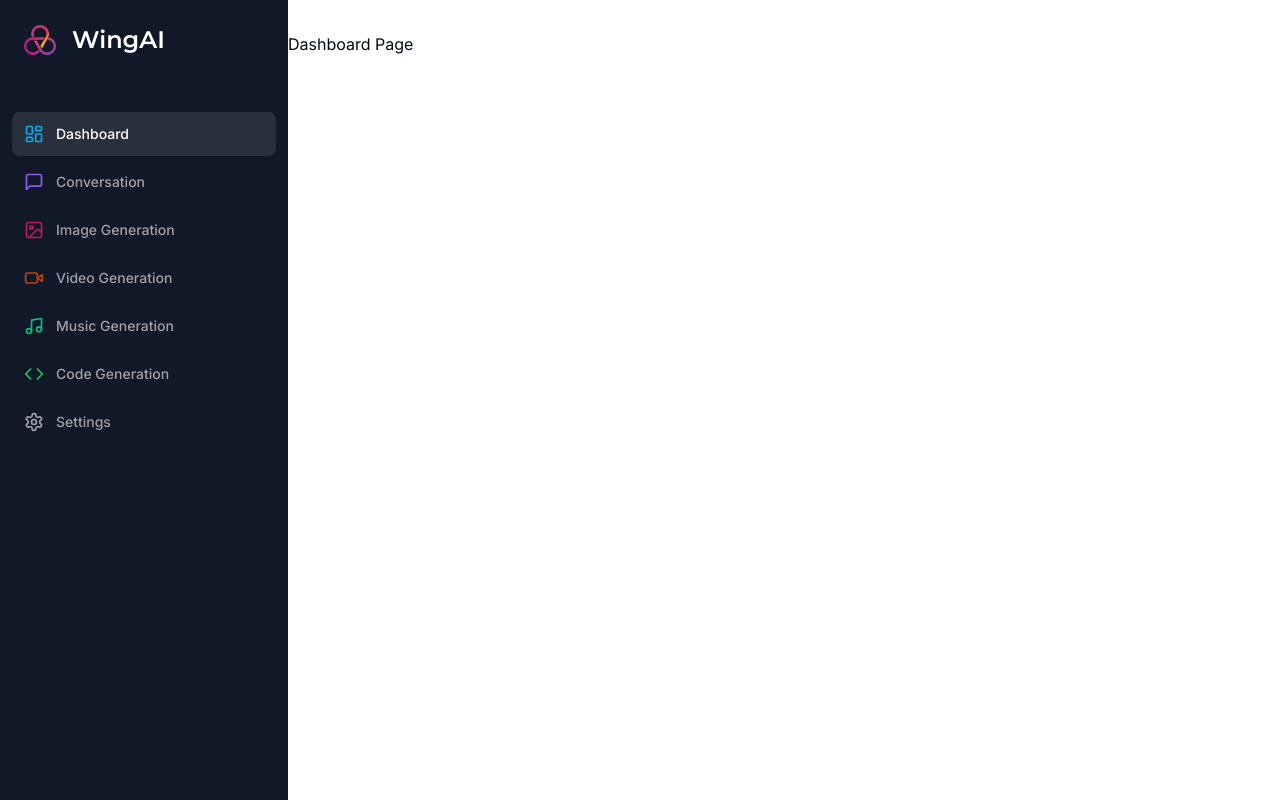
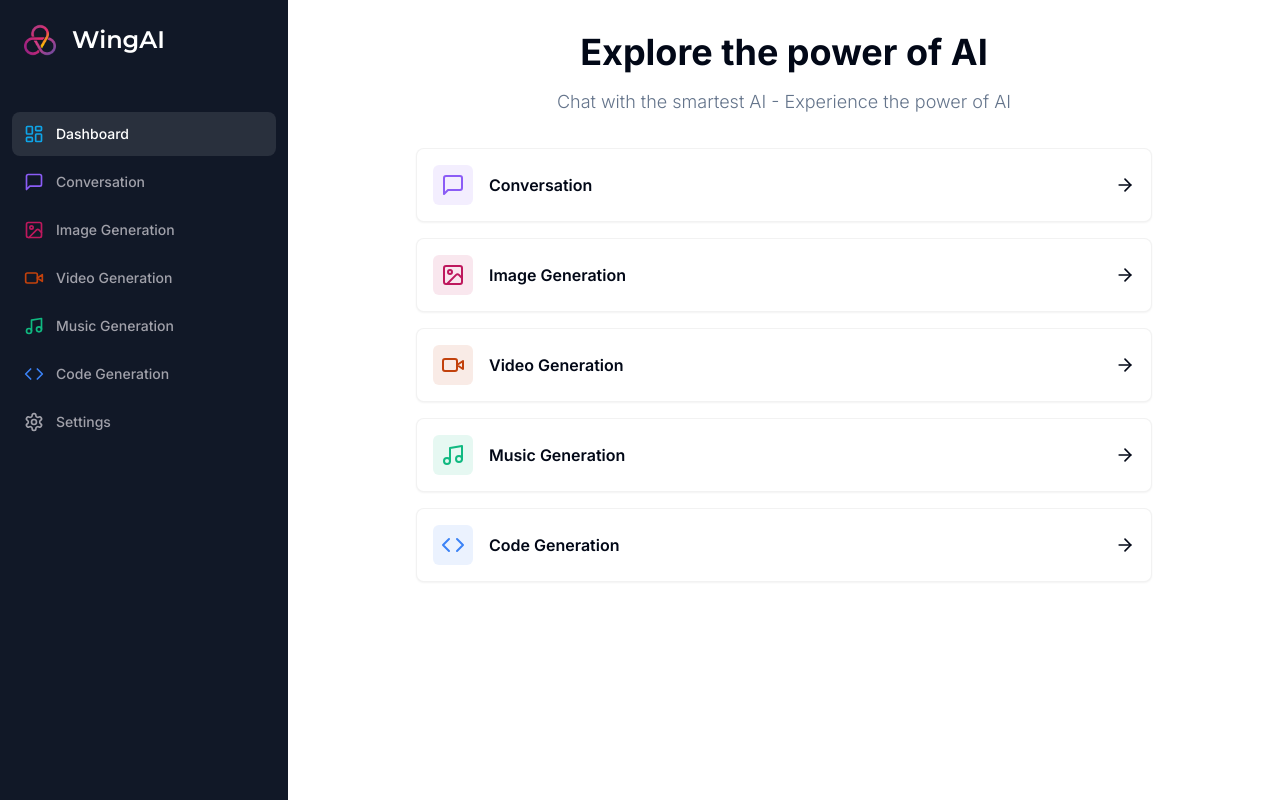
Before and after one commit to Iam-DeepakVel/WingAI-SAAS, a Next.js app: page /dashboard in a window 1280 px wide. Built offline with nearby package versions, Linux system fonts and the light colour scheme.

Commit message:
feat: add dashboard UI

```diff
--- a/app/(dashboard)/(routes)/dashboard/page.tsx
+++ b/app/(dashboard)/(routes)/dashboard/page.tsx
@@ -1,7 +1,84 @@
+"use client";
+
+import { Card } from "@/components/ui/card";
+import { cn } from "@/lib/utils";
+import {
+  ArrowRight,
+  MessageSquare,
+  ImageIcon,
+  VideoIcon,
+  Music,
+  Code,
+} from "lucide-react";
+import { useRouter } from "next/navigation";
+
+const tools = [
+  {
+    label: "Conversation",
+    icon: MessageSquare,
+    color: "text-violet-500",
+    bgColor: "bg-violet-500/10",
+    href: "/conversation",
+  },
+  {
+    label: "Image Generation",
+    icon: ImageIcon,
+    href: "/image",
+    color: "text-pink-700",
+    bgColor: "bg-pink-700/10",
+  },
+  {
+    label: "Video Generation",
+    icon: VideoIcon,
+    href: "/video",
+    color: "text-orange-700",
+    bgColor: "bg-orange-700/10",
+  },
+  {
+    label: "Music Generation",
+    icon: Music,
+    href: "/music",
+    color: "text-emerald-500",
+    bgColor: "bg-emerald-500/10",
+  },
+  {
+    label: "Code Generation",
+    icon: Code,
+    href: "/code",
+    color: "text-blue-500",
+    bgColor: "bg-blue-500/10",
+  },
+];
+
 const DashboardPage = () => {
+  const router = useRouter();
   return (
     <>
-      <p>Dashboard Page</p>
+      <div className="mb-8 space-y-4">
+        <h2 className="text-2xl md:text-4xl font-bold text-center">
+          Explore the power of AI
+        </h2>
+        <p className="text-muted-foreground font-light text-sm md:text-lg text-center">
+          Chat with the smartest AI - Experience the power of AI
+        </p>
+      </div>
+      <div className="px-4 md:px-20 lg:px-32 space-y-4">
+        {tools.map((tool) => (
+          <Card
+            onClick={() => router.push(tool.href)}
+            key={tool.href}
+            className="p-4 border-black/5 flex items-center justify-between hover:shadow-md transition cursor-pointer"
+          >
+            <div className="flex items-center gap-x-4">
+              <div className={cn("p-2 w-fit rounded-md", tool.bgColor)}>
+                <tool.icon className={(cn("w-8 h-8"), tool.color)} />
+              </div>
+              <div className="font-semibold">{tool.label}</div>
+            </div>
+            <ArrowRight className="w-5 h-5" />
+          </Card>
+        ))}
+      </div>
     </>
   );
 };
--- a/components/sidebar.tsx
+++ b/components/sidebar.tsx
@@ -52,7 +52,7 @@
     label: "Code Generation",
     icon: Code,
     href: "/code",
-    color: "text-green-500",
+    color: "text-blue-500",
   },
   {
     label: "Settings",
--- /dev/null
+++ b/components/ui/card.tsx
@@ -0,0 +1,79 @@
+import * as React from "react"
+
+import { cn } from "@/lib/utils"
+
+const Card = React.forwardRef<
+  HTMLDivElement,
+  React.HTMLAttributes<HTMLDivElement>
+>(({ className, ...props }, ref) => (
+  <div
+    ref={ref}
+    className={cn(
+      "rounded-lg border bg-card text-card-foreground shadow-sm",
+      className
+    )}
+    {...props}
+  />
+))
+Card.displayName = "Card"
+
+const CardHeader = React.forwardRef<
+  HTMLDivElement,
+  React.HTMLAttributes<HTMLDivElement>
+>(({ className, ...props }, ref) => (
+  <div
+    ref={ref}
+    className={cn("flex flex-col space-y-1.5 p-6", className)}
+    {...props}
+  />
+))
+CardHeader.displayName = "CardHeader"
+
+const CardTitle = React.forwardRef<
+  HTMLParagraphElement,
+  React.HTMLAttributes<HTMLHeadingElement>
+>(({ className, ...props }, ref) => (
+  <h3
+    ref={ref}
+    className={cn(
+      "text-2xl font-semibold leading-none tracking-tight",
+      className
+    )}
+    {...props}
+  />
+))
+CardTitle.displayName = "CardTitle"
+
+const CardDescription = React.forwardRef<
+  HTMLParagraphElement,
+  React.HTMLAttributes<HTMLParagraphElement>
+>(({ className, ...props }, ref) => (
+  <p
+    ref={ref}
+    className={cn("text-sm text-muted-foreground", className)}
+    {...props}
+  />
+))
+CardDescription.displayName = "CardDescription"
+
+const CardContent = React.forwardRef<
+  HTMLDivElement,
+  React.HTMLAttributes<HTMLDivElement>
+>(({ className, ...props }, ref) => (
+  <div ref={ref} className={cn("p-6 pt-0", className)} {...props} />
+))
+CardContent.displayName = "CardContent"
+
+const CardFooter = React.forwardRef<
+  HTMLDivElement,
+  React.HTMLAttributes<HTMLDivElement>
+>(({ className, ...props }, ref) => (
+  <div
+    ref={ref}
+    className={cn("flex items-center p-6 pt-0", className)}
+    {...props}
+  />
+))
+CardFooter.displayName = "CardFooter"
+
+export { Card, CardHeader, CardFooter, CardTitle, CardDescription, CardContent }
```
